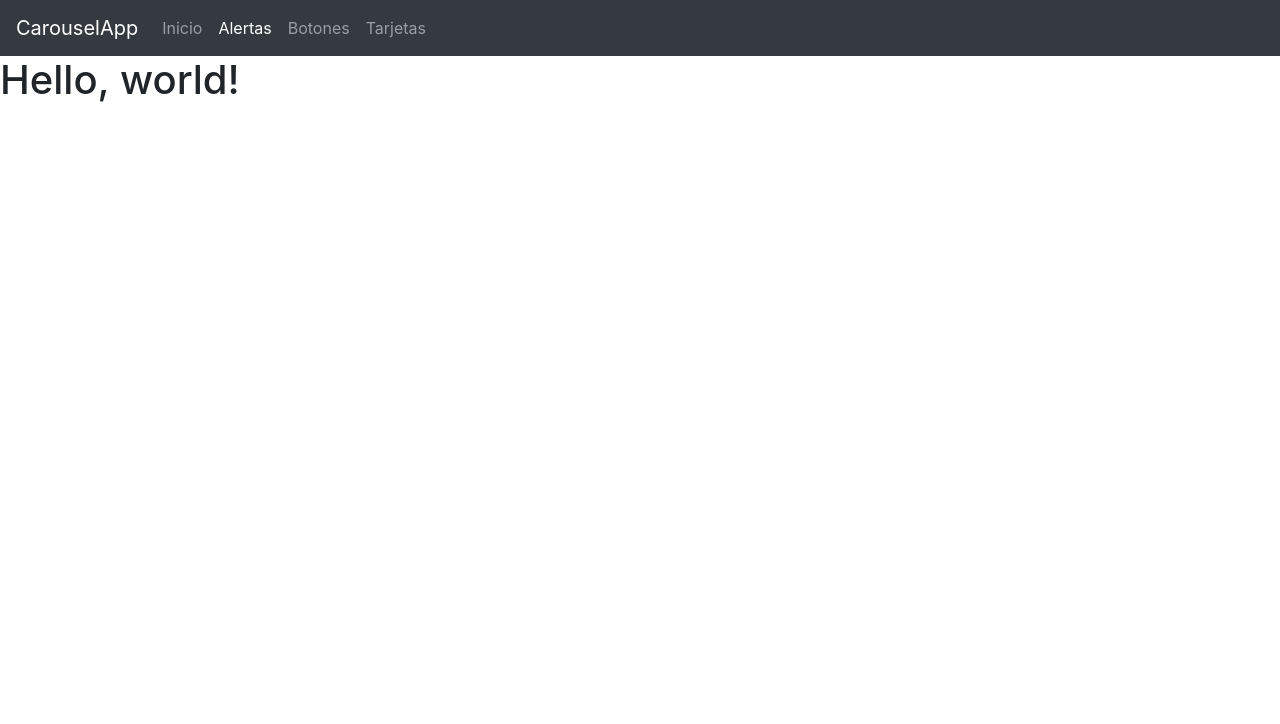
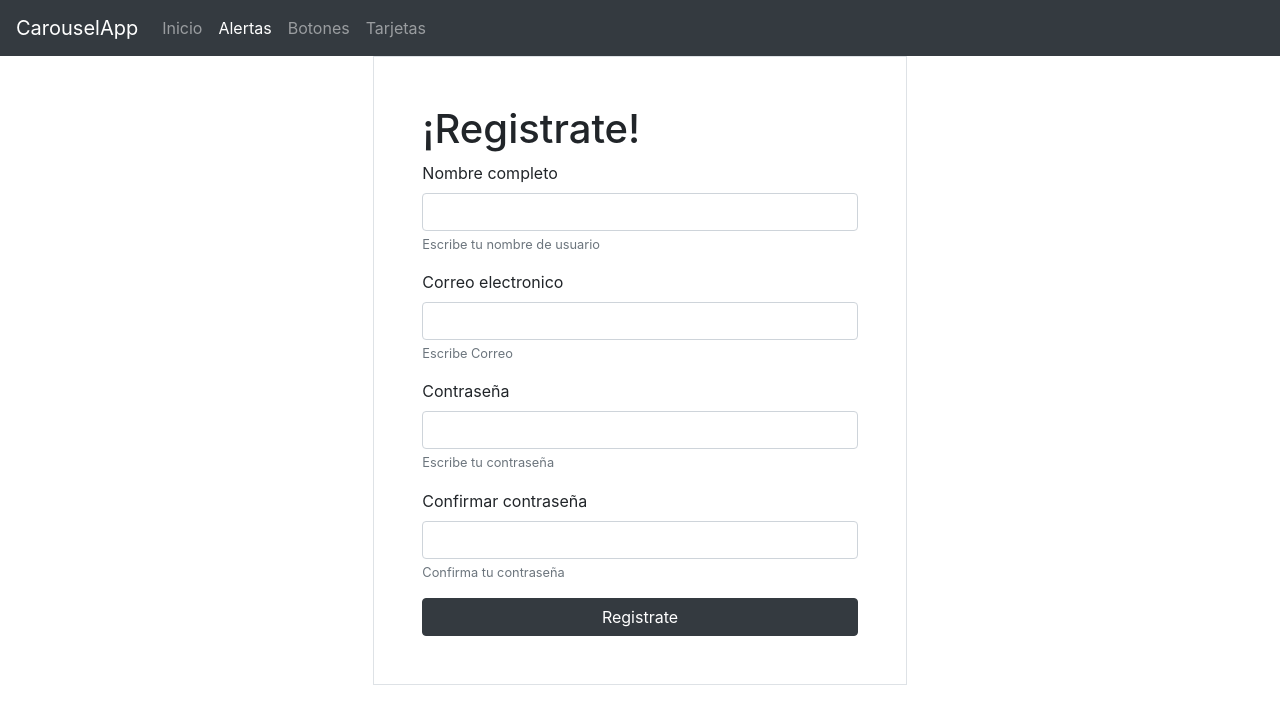
Before and after one commit to 1kimberly/claseboostrap2, a plain HTML site: page page-1/alertas.html in a window 1280 px wide. Drawn offline with nearby package versions, Linux system fonts and the light colour scheme.

Commit message:
Modificado de alertas-formulario 1

```diff
--- a/page-1/alertas.html
+++ b/page-1/alertas.html
@@ -28,9 +28,42 @@
             </div>
         </div>
     </nav>
+          <!-- formulario-->
 
+        <div class="d-flex justify-content-center">
+          <div class="col-md-5 border border p-5 ">
+            <form >
+              <h1>¡Registrate!</h1>
+              <div  class="form-group" >
 
-    <h1>Hello, world!</h1>
+                <label for="User">Nombre completo</label>
+                <input required type="text" class="form-control" id="user" aria-describedby="userlhelp">
+                <small  id="userhelp" class="form-text text-muted"> Escribe tu nombre de usuario </small>
+              </div>
+              <div  class="form-group" >
+
+                <label for="email">Correo electronico</label>
+                <input required type="email" class="form-control" id="email" aria-describedby="emailhelp">
+                <small  id="emailhelp" class="form-text text-muted"> Escribe Correo</small>
+              </div>
+              <div  class="form-group" >
+
+                <label for="passwd">Contraseña</label>
+                <input required type="password" class="form-control" id="passwd" aria-describedby="passwdhelp">
+                <small  id="passwdhelp" class="form-text text-muted"> Escribe tu contraseña </small>
+              </div>
+
+              <div  class="form-group" >
+
+                <label for="passwdconfirm">Confirmar contraseña</label>
+                <input required type="password" class="form-control" id="passwdconfirm" aria-describedby="passwdconfirmhelp">
+                <small  id="passwdconfirmhelp" class="form-text text-muted"> Confirma tu contraseña </small>
+              </div>
+              <button type="submit" class="btn btn-dark btn-block"> Registrate</button>
+            </form>
+          </div>
+
+        </div>
 
     <!-- Optional JavaScript; choose one of the two! -->
 
```
